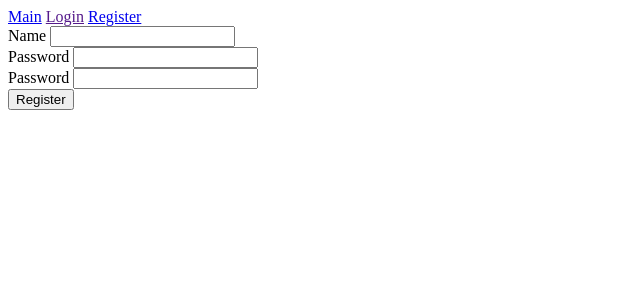
After one commit to ifalice/train_tickets, a Django app: page /register/ in a window 1280 px wide. The commit adds this page. Shown: the top 300 px of the page, without its empty margins (0-640 px from the left). Run offline with Django 4.2, Linux system fonts and the light colour scheme.

Commit message:
create form RegisterUserForm - modelform

```diff
--- a/train_app/templates/includes/navbar.html
+++ b/train_app/templates/includes/navbar.html
@@ -1,5 +1,5 @@
 <nav>
-    <a href="">Main</a>
+    <a href="{% url 'main_name' %}">Main</a>
     <a href="">Login</a>
-    <a href="">Register</a>
+    <a href="{% url 'register_user_name' %}">Register</a>
 </nav>
--- /dev/null
+++ b/train_app/templates/train_app/register_user_form.html
@@ -0,0 +1,18 @@
+{% extends 'base.html' %}
+
+{% block title %}Register{% endblock %}
+
+{% block content %}
+    {% include 'includes/navbar.html' %}
+    <form action="{% url 'register_user_name' %}" method="post">
+        {% csrf_token %}
+        {% for field in form %}
+                <div class="">
+                    {{ field.label }}
+                    {{ field.errors }}
+                    {{ field }}
+                </div>
+        {% endfor %}
+        <button>Register</button>
+    </form>
+{% endblock %}
--- a/train_app/urls.py
+++ b/train_app/urls.py
@@ -2,5 +2,6 @@ from django.urls import path
 from . import views
 
 urlpatterns = [
-    path('', views.Index.as_view()),
+    path('', views.Index.as_view(), name = 'main_name'),
+    path('register/', views.RegisterUser.as_view(), name = 'register_user_name')
 ]
--- a/train_app/views.py
+++ b/train_app/views.py
@@ -1,5 +1,8 @@
 from django.shortcuts import render
 from django.views.generic import TemplateView
+from .forms import RegisterUserForm
+from django.http import HttpResponseRedirect
+from django.urls import reverse_lazy
 # Create your views here.
 
 class Index(TemplateView):
@@ -7,3 +10,18 @@ class Index(TemplateView):
 
     def get(self, request):
         return render(request, self.template_name)
+
+
+class RegisterUser(TemplateView):
+    template_name = 'train_app/register_user_form.html'
+    form = RegisterUserForm()
+    context = {
+        'form': form,
+    }
+
+    def get(self, request):
+        return render(request, self.template_name, context = self.context)
+
+    def post(self, request):
+        if RegisterUserForm(request.POST).is_valid():
+            return HttpResponseRedirect(reverse_lazy('main_name'))
```
Also changed, not shown: train_app/forms.py (added, +13 -0 lines).
